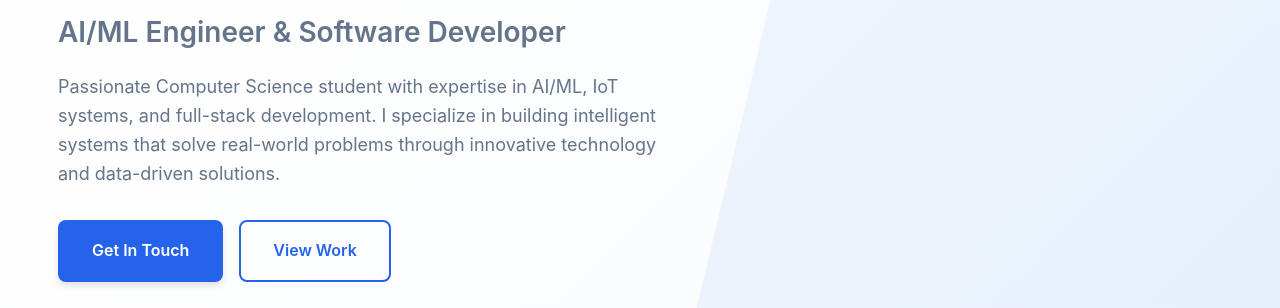
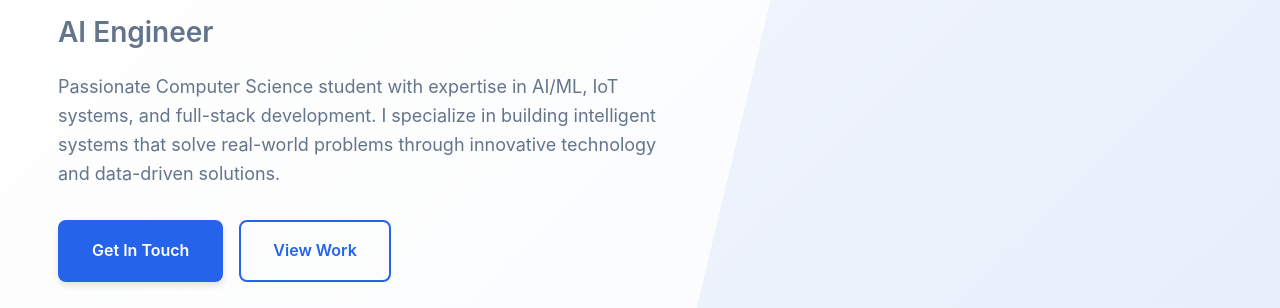
Before and after one commit to Zeno4554/portfolio, a plain HTML site: page index.html in a window 1280 px wide. Shown: the part 256-564 px from the top of the page. Drawn offline with Linux system fonts and the light colour scheme.

Commit message:
Changes in the html files

```diff
--- a/index.html
+++ b/index.html
@@ -38,7 +38,7 @@
                     <h1 class="hero-title">
                         Hi, I'm <span class="highlight">Anurag</span>
                     </h1>
-                    <h2 class="hero-subtitle">AI/ML Engineer & Software Developer</h2>
+                    <h2 class="hero-subtitle">AI Engineer</h2>
                     <p class="hero-description">
                         Passionate Computer Science student with expertise in AI/ML, IoT systems, and full-stack development.
                         I specialize in building intelligent systems that solve real-world problems through innovative technology
```
